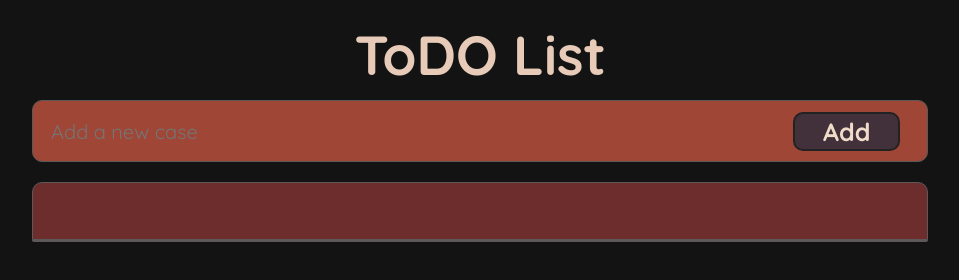
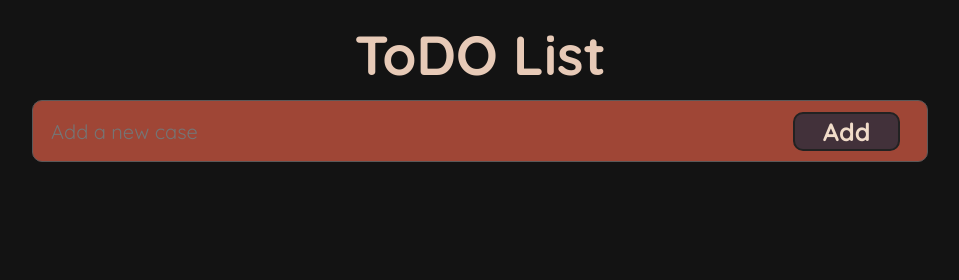
Before and after one commit to adildikov/snpTraineeTask2, a plain HTML site: page index.html in a window 1280 px wide. Shown: the whole page, without its empty margins (147-1106 px from the left). Drawn offline with Linux system fonts and the light colour scheme.

Commit message:
fixed styles

```diff
--- a/index.html
+++ b/index.html
@@ -23,9 +23,9 @@
                 <button class="addTodoArea__addTodo button">Add</button>
             </div>
 
-            <div class="main_filter"></div>
+            <div class="main_filter hidden"></div>
 
-            <ul class="main_todoList">
+            <ul class="main_todoList hidden">
 
             </ul>
         </main>
```
